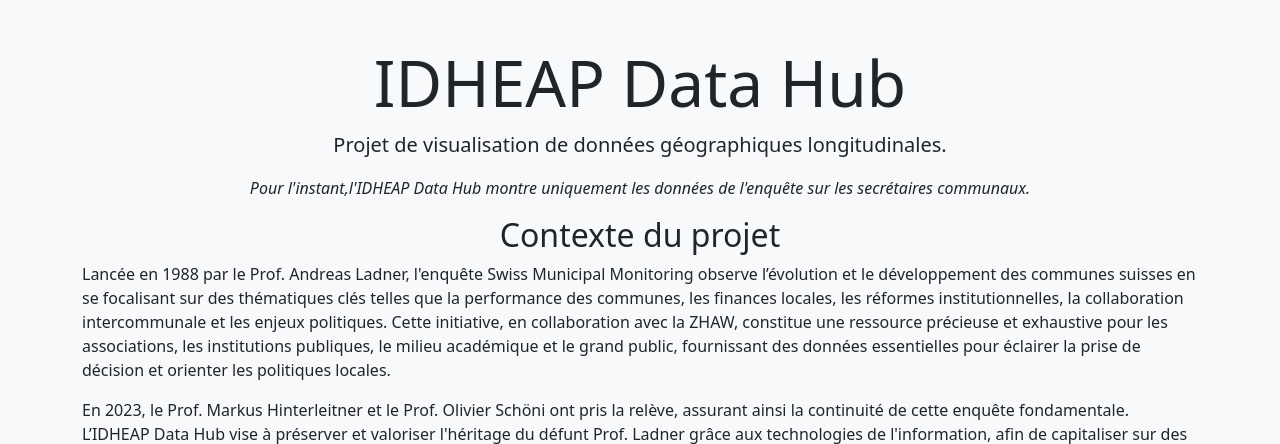
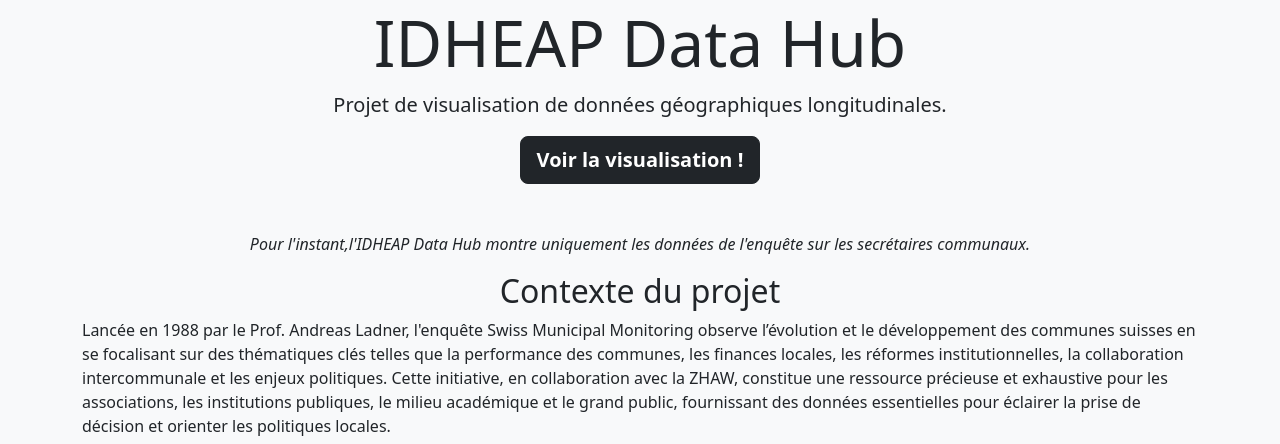
Before and after one commit to hhueber/IDHEAP-Datahub, a Python web app: template webapp/templates/public/about-fr.html in a window 1280 px wide. Shown: the part 67-511 px from the top of the page. Run offline with Jinja, Linux system fonts and the light colour scheme; the template is opened without the code that fills it, so the values that code supplies are empty; some libraries are stand-ins or nearby versions.

Commit message:
CTA on About page

```diff
--- a/webapp/templates/public/about-en.html
+++ b/webapp/templates/public/about-en.html
@@ -4,10 +4,11 @@
 
 {% block content %}
 <!-- Main jumbotron for a primary marketing message or call to action -->
-<div class="jumbotron">
+<div class="jumbotron mb-5">
   <div class="container">
     <h1 class="display-3">IDHEAP Data Hub</h1>
     <p class="lead">Longitudinal geographical data visualisation project.</p>
+    <a href="{{url_for('map')}}" class="btn btn-lg btn-dark fw-bold">See visualization!</a>
   </div>
 </div>
 
--- a/webapp/templates/public/about-fr.html
+++ b/webapp/templates/public/about-fr.html
@@ -4,10 +4,11 @@
 
 {% block content %}
 <!-- Main jumbotron for a primary marketing message or call to action -->
-<div class="jumbotron">
+<div class="jumbotron mb-5">
   <div class="container">
     <h1 class="display-3">IDHEAP Data Hub</h1>
     <p class="lead">Projet de visualisation de données géographiques longitudinales.</p>
+    <a href="{{url_for('map')}}" class="btn btn-lg btn-dark fw-bold">Voir la visualisation !</a>
   </div>
 </div>
 
```
